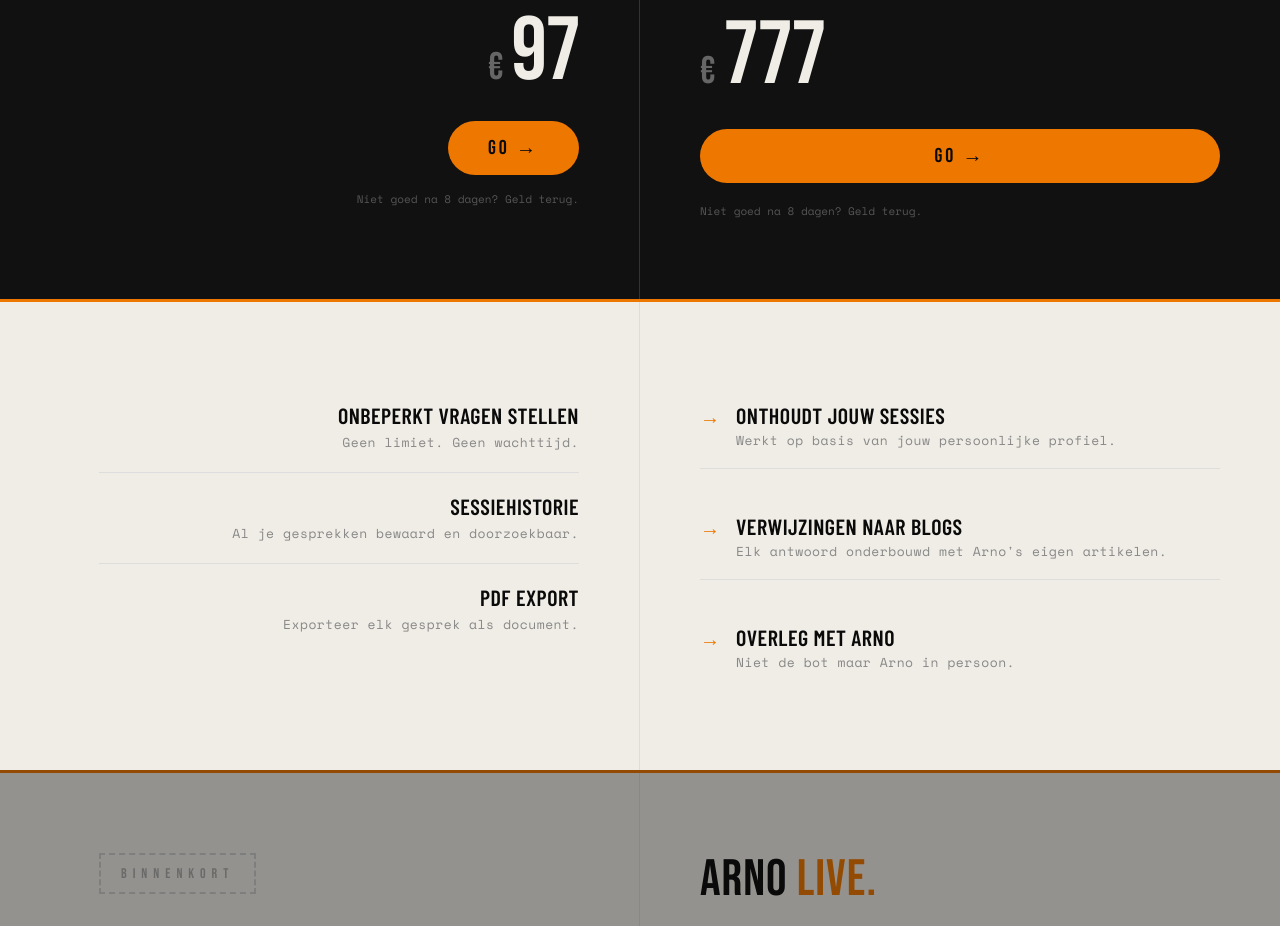
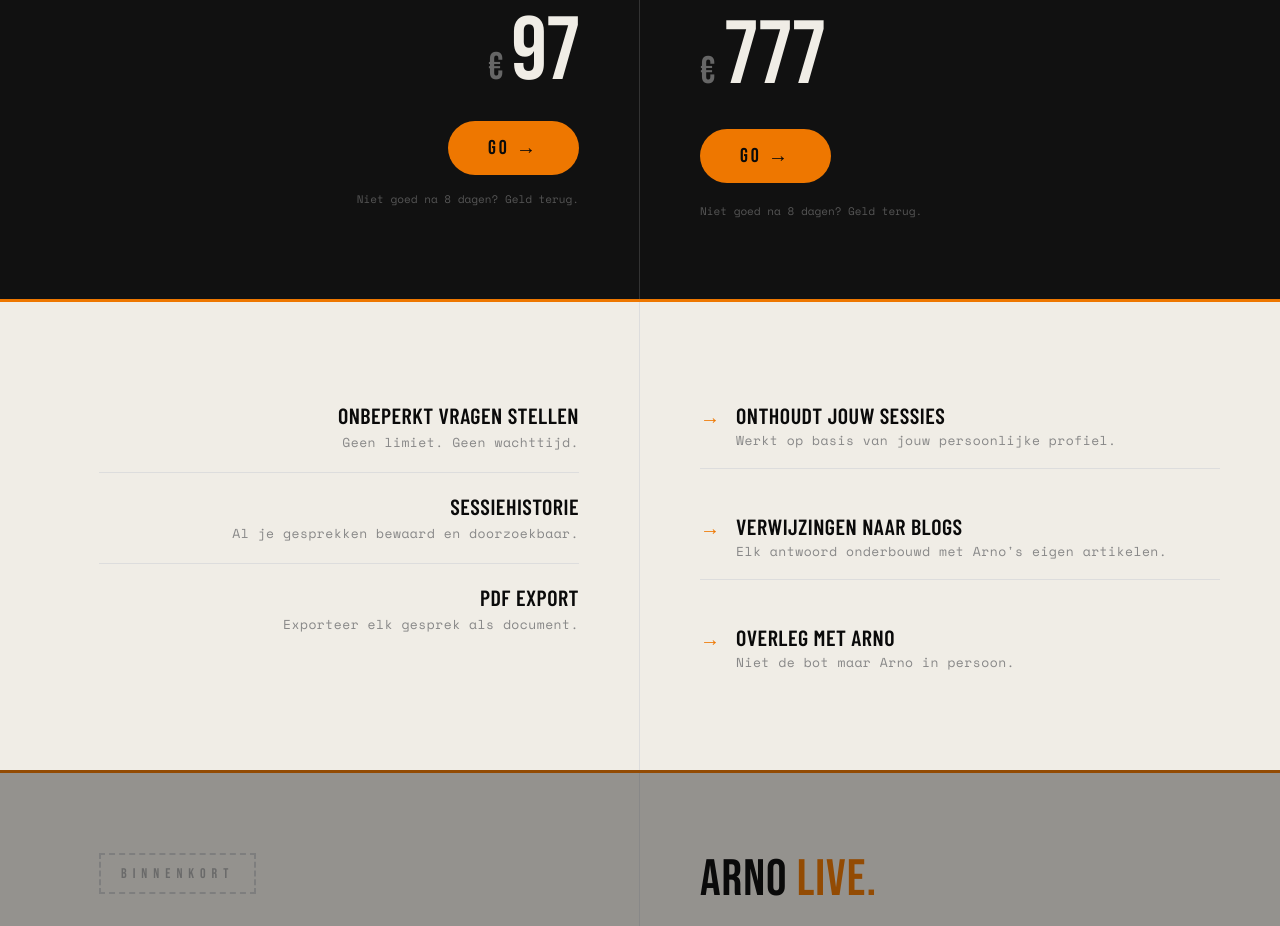
Before and after one commit to arnoceo-ops/arno-blog, a Next.js app: page /arnobot in a window 1280 px wide. Shown: the part 1420-2346 px from the top of the page. Built offline with nearby package versions, Linux system fonts and the light colour scheme; a web font is replaced by a local one.

Commit message:
fix: GO knop rechter kolom alignSelf flex-start

```diff
--- a/app/arnobot/page.tsx
+++ b/app/arnobot/page.tsx
@@ -286,7 +286,7 @@ export default function ArnoBotLandingPage() {
             <span style={{fontFamily:"'Bebas Neue', sans-serif", fontSize:'clamp(64px, 7vw, 104px)', color:'#f0ede6', letterSpacing:'-2px', lineHeight:0.9}}>777</span>
           </div>
           <a href="https://royaldutchsales.com/arnobot?plan=yearly" style={{
-            display:'inline-block', textDecoration:'none', textAlign:'center',
+            display:'inline-block', textDecoration:'none', textAlign:'center', alignSelf:'flex-start',
             background:'#EE7700', color:'#0a0a0a', fontFamily:"'Bebas Neue', sans-serif",
             fontSize:'20px', letterSpacing:'3px', padding:'12px 40px', borderRadius:'999px',
             transition:'background 0.2s', marginTop:'8px'
```
